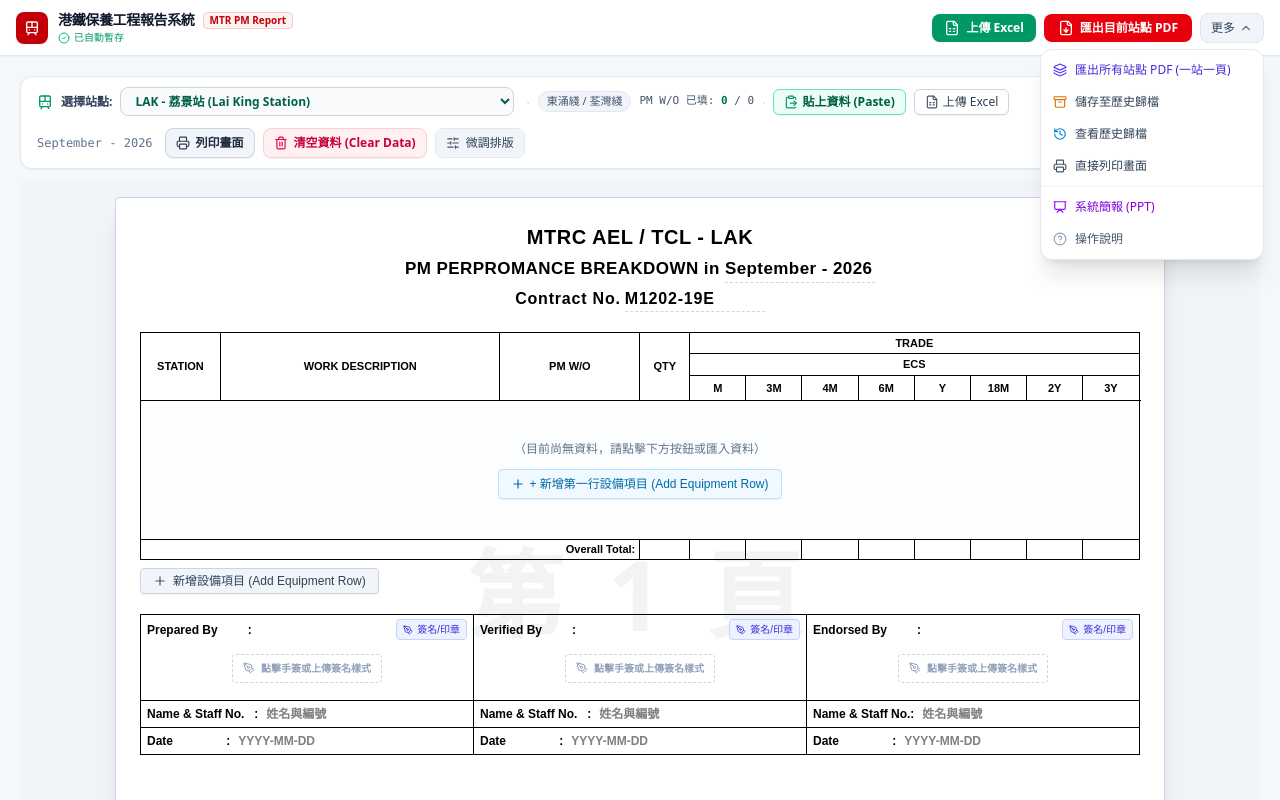
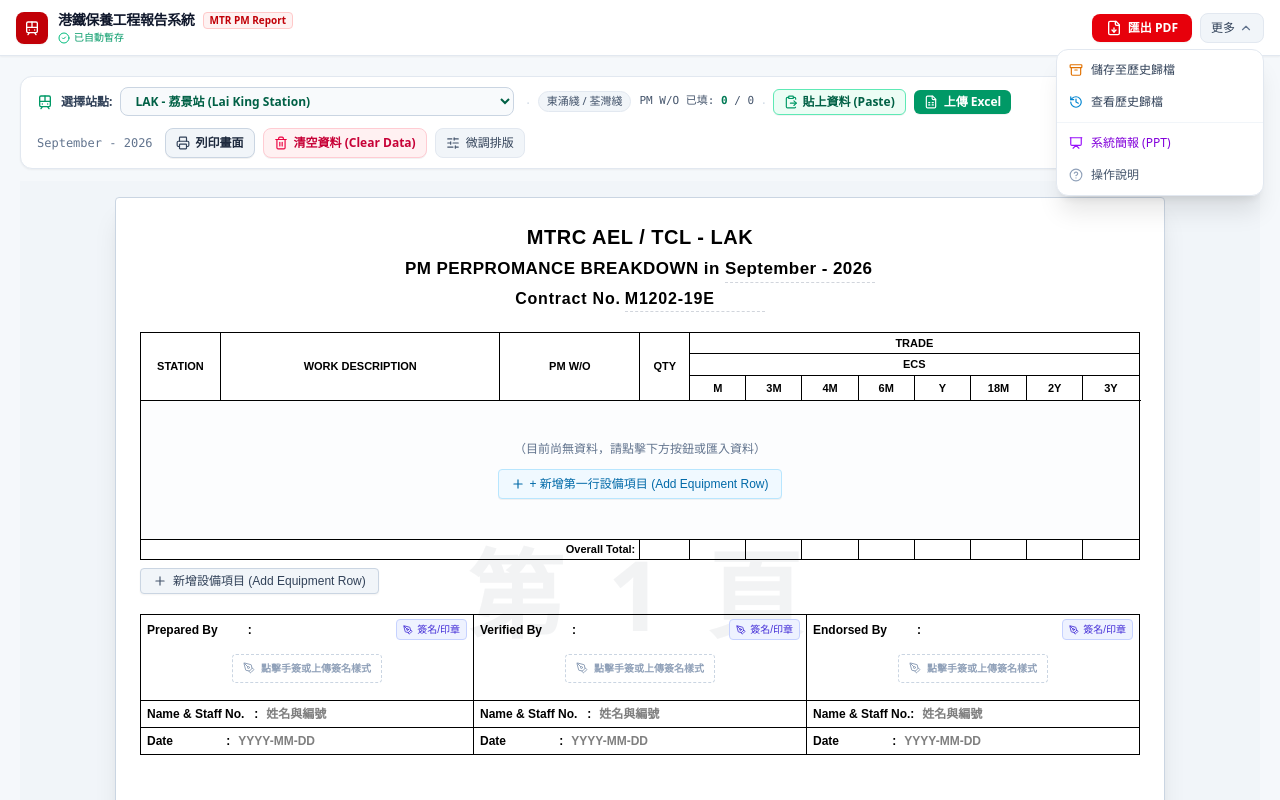
Before and after one commit to recrecc28-cell/MTR888, a React (Vite) app: page / in a window 1280 px wide. Both pictures are taken after a click on the button "更多". Shown: the top 800 px of the page. Built offline with nearby package versions, Linux system fonts and the light colour scheme.

Commit message:
feat(ui): consolidate PDF export logic in navbar
Refactor header navigation to unify PDF export behavior and clean up redundant controls. Enable automatic "all stations" export when in ALL mode.

```diff
--- a/src/App.tsx
+++ b/src/App.tsx
@@ -514,8 +514,12 @@
     }
   };
 
-  // Export single current station PDF
+  // Export single current station PDF (or all if in ALL mode)
   const handleExportPdf = async () => {
+    if (currentDepot === 'ALL') {
+      await handleExportAllStationsPdf();
+      return;
+    }
     showToast('正在產生並下載 A4 PDF 報告...');
     try {
       const fileName = `MTR_PM_Report_${reportData.depotCode}_${reportData.reportMonthYear.replace(/\s+/g, '_')}.pdf`;
@@ -632,15 +636,11 @@
         </div>
       )}
 
-      {/* Top Header Navbar: Simplified to Upload Excel, Export PDF, and clean More dropdown */}
+      {/* Top Header Navbar */}
       <HeaderNavbar
-        onUploadExcelClick={() => setIsExcelUploadOpen(true)}
         onSaveToArchiveClick={handleSaveToArchive}
         onOpenArchiveHistoryClick={() => setIsArchiveHistoryOpen(true)}
         onExportPdfClick={handleExportPdf}
-        onExportAllStationsPdfClick={handleExportAllStationsPdf}
-        stationsWithDataCount={stationsWithData.length}
-        onPrintClick={handlePrint}
         onOpenHelpClick={() => setIsHelpOpen(true)}
         onOpenPptClick={() => setIsPptOpen(true)}
         lastSavedTime={lastSavedTime}
@@ -724,10 +724,10 @@
               <button
                 type="button"
                 onClick={handleOpenUploadModal}
-                className="px-2.5 py-1 rounded-md text-xs font-medium bg-white hover:bg-slate-50 text-slate-700 border border-slate-300 transition-colors flex items-center gap-1 cursor-pointer shadow-2xs"
-                title="上傳 Excel 檔案自動識別"
+                className="px-2.5 py-1 rounded-md text-xs font-semibold bg-emerald-600 hover:bg-emerald-500 text-white transition-colors flex items-center gap-1.5 cursor-pointer shadow-2xs"
+                title="上傳港鐵保養清單 Excel 檔案 (自動識別與全站分流)"
               >
-                <FileSpreadsheet className="w-3.5 h-3.5 text-slate-600" />
+                <FileSpreadsheet className="w-3.5 h-3.5 text-white" />
                 <span>上傳 Excel</span>
               </button>
             </div>
@@ -829,14 +829,6 @@
                     顯示全部 20 站
                   </button>
                 </div>
-                <button
-                  type="button"
-                  onClick={handlePrint}
-                  className="px-3 py-1 bg-emerald-600 hover:bg-emerald-500 text-white font-bold rounded-lg shadow-2xs transition-colors cursor-pointer flex items-center gap-1.5 text-xs"
-                >
-                  <Printer className="w-3.5 h-3.5" />
-                  <span>列印全部</span>
-                </button>
               </div>
             </div>
           )}
--- a/src/components/HeaderNavbar.tsx
+++ b/src/components/HeaderNavbar.tsx
@@ -17,27 +17,23 @@
 } from 'lucide-react';
 
 interface Props {
-  onUploadExcelClick: () => void;
   onSaveToArchiveClick: () => void;
   onOpenArchiveHistoryClick: () => void;
   onExportPdfClick: () => void;
-  onExportAllStationsPdfClick?: () => void;
-  stationsWithDataCount?: number;
-  onPrintClick: () => void;
+  onPrintClick?: () => void;
   onOpenHelpClick: () => void;
   onOpenPptClick?: () => void;
   lastSavedTime?: string;
   archiveCount?: number;
+  onUploadExcelClick?: () => void;
+  onExportAllStationsPdfClick?: () => void;
+  stationsWithDataCount?: number;
 }
 
 export const HeaderNavbar: React.FC<Props> = ({
-  onUploadExcelClick,
   onSaveToArchiveClick,
   onOpenArchiveHistoryClick,
   onExportPdfClick,
-  onExportAllStationsPdfClick,
-  stationsWithDataCount = 0,
-  onPrintClick,
   onOpenHelpClick,
   onOpenPptClick,
   lastSavedTime,
@@ -83,44 +79,20 @@
           </div>
         </div>
 
-        {/* Primary Action Buttons & More Dropdown */}
+        {/* Primary Action Buttons & More Dropdown (No duplicate buttons) */}
         <div className="flex items-center gap-2">
-          {/* Core Button 1: Upload Excel */}
-          <button
-            type="button"
-            onClick={onUploadExcelClick}
-            className="inline-flex items-center gap-1.5 px-3 py-1.5 text-xs font-semibold bg-emerald-600 hover:bg-emerald-500 text-white rounded-lg shadow-xs transition-colors cursor-pointer"
-            title="上傳港鐵保養清單 Excel 檔 (支援選擇工作表與輸出所有站點)"
-          >
-            <FileSpreadsheet className="w-4 h-4" />
-            <span>上傳 Excel</span>
-          </button>
-
-          {/* Export All Stations Button (Prominently shown if multiple stations have data) */}
-          {onExportAllStationsPdfClick && stationsWithDataCount > 1 && (
-            <button
-              type="button"
-              onClick={onExportAllStationsPdfClick}
-              className="inline-flex items-center gap-1.5 px-3 py-1.5 text-xs font-bold bg-indigo-600 hover:bg-indigo-500 text-white rounded-lg shadow-xs transition-colors cursor-pointer animate-in fade-in"
-              title={`一鍵輸出全部 ${stationsWithDataCount} 個站點的 PDF (一站一頁)`}
-            >
-              <Layers className="w-4 h-4" />
-              <span>匯出全部站點 ({stationsWithDataCount} 站 ‧ 一站一頁)</span>
-            </button>
-          )}
-
-          {/* Core Button 2: Export Single PDF */}
+          {/* Core Button: Export PDF */}
           <button
             type="button"
             onClick={onExportPdfClick}
             className="inline-flex items-center gap-1.5 px-3.5 py-1.5 text-xs font-bold bg-red-600 hover:bg-red-500 text-white rounded-lg shadow-xs transition-colors cursor-pointer"
-            title="匯出目前選取站點的 A4 PDF 報告"
+            title="匯出目前站點 A4 PDF 報告"
           >
             <FileDown className="w-4 h-4" />
-            <span>匯出目前站點 PDF</span>
+            <span>匯出 PDF</span>
           </button>
 
-          {/* More Options Dropdown (Cleanly collapses secondary buttons) */}
+          {/* More Options Dropdown (Cleanly collapses secondary utility features) */}
           <div className="relative" ref={menuRef}>
             <button
               type="button"
@@ -133,28 +105,7 @@
             </button>
 
             {isMoreOpen && (
-              <div className="absolute right-0 mt-1.5 w-56 bg-white border border-slate-200 rounded-xl shadow-xl py-1 z-50 text-xs text-slate-700 animate-in fade-in slide-in-from-top-1">
-                {onExportAllStationsPdfClick && (
-                  <button
-                    type="button"
-                    onClick={() => {
-                      setIsMoreOpen(false);
-                      onExportAllStationsPdfClick();
-                    }}
-                    className="w-full text-left px-3 py-2 hover:bg-indigo-50 text-indigo-700 flex items-center justify-between transition-colors cursor-pointer font-medium"
-                  >
-                    <div className="flex items-center gap-2">
-                      <Layers className="w-3.5 h-3.5 text-indigo-600" />
-                      <span>匯出所有站點 PDF (一站一頁)</span>
-                    </div>
-                    {stationsWithDataCount > 0 && (
-                      <span className="text-[10px] font-mono px-1.5 py-0.2 rounded bg-indigo-100 text-indigo-800 font-bold">
-                        {stationsWithDataCount} 站
-                      </span>
-                    )}
-                  </button>
-                )}
-
+              <div className="absolute right-0 mt-1.5 w-52 bg-white border border-slate-200 rounded-xl shadow-xl py-1 z-50 text-xs text-slate-700 animate-in fade-in slide-in-from-top-1">
                 <button
                   type="button"
                   onClick={() => {
@@ -184,18 +135,6 @@
                       {archiveCount}
                     </span>
                   )}
-                </button>
-
-                <button
-                  type="button"
-                  onClick={() => {
-                    setIsMoreOpen(false);
-                    onPrintClick();
-                  }}
-                  className="w-full text-left px-3 py-2 hover:bg-slate-50 flex items-center gap-2 transition-colors cursor-pointer"
-                >
-                  <Printer className="w-3.5 h-3.5 text-slate-600" />
-                  <span>直接列印畫面</span>
                 </button>
 
                 <div className="my-1 border-t border-slate-100" />
```
